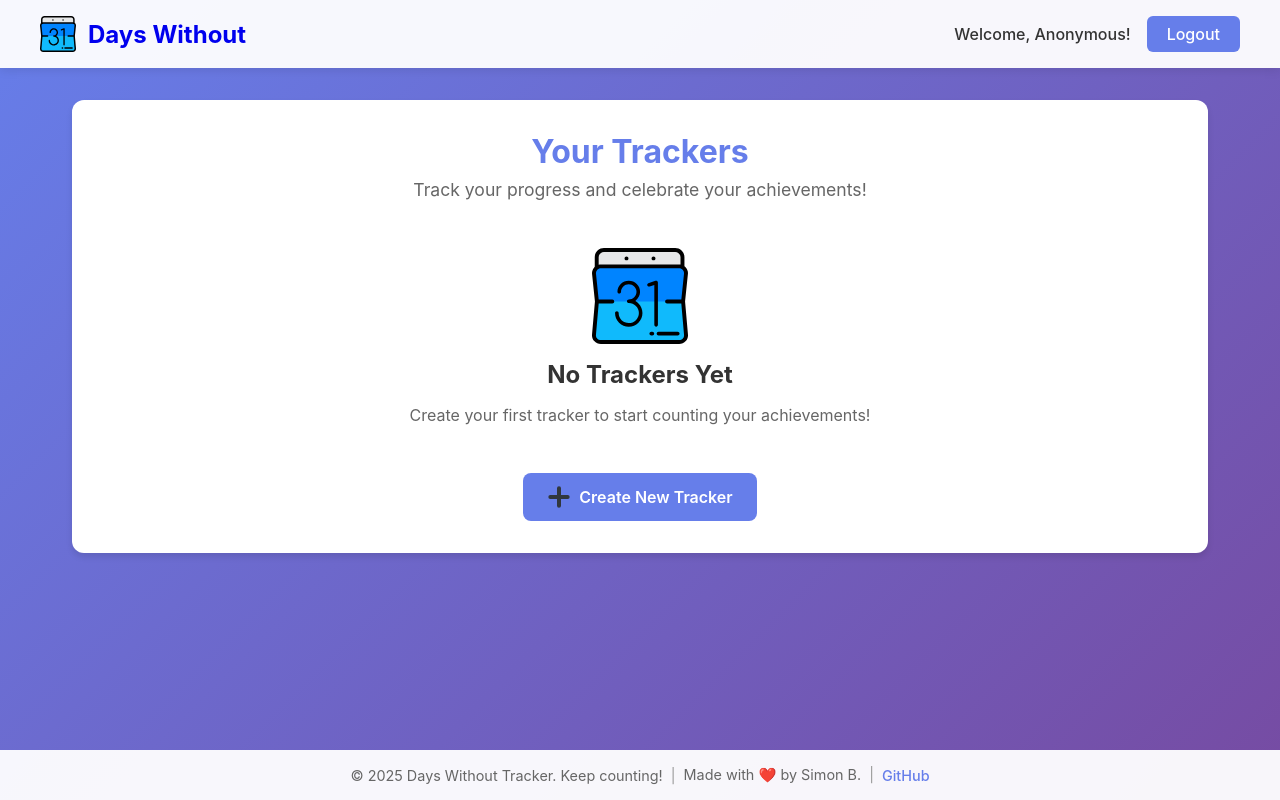
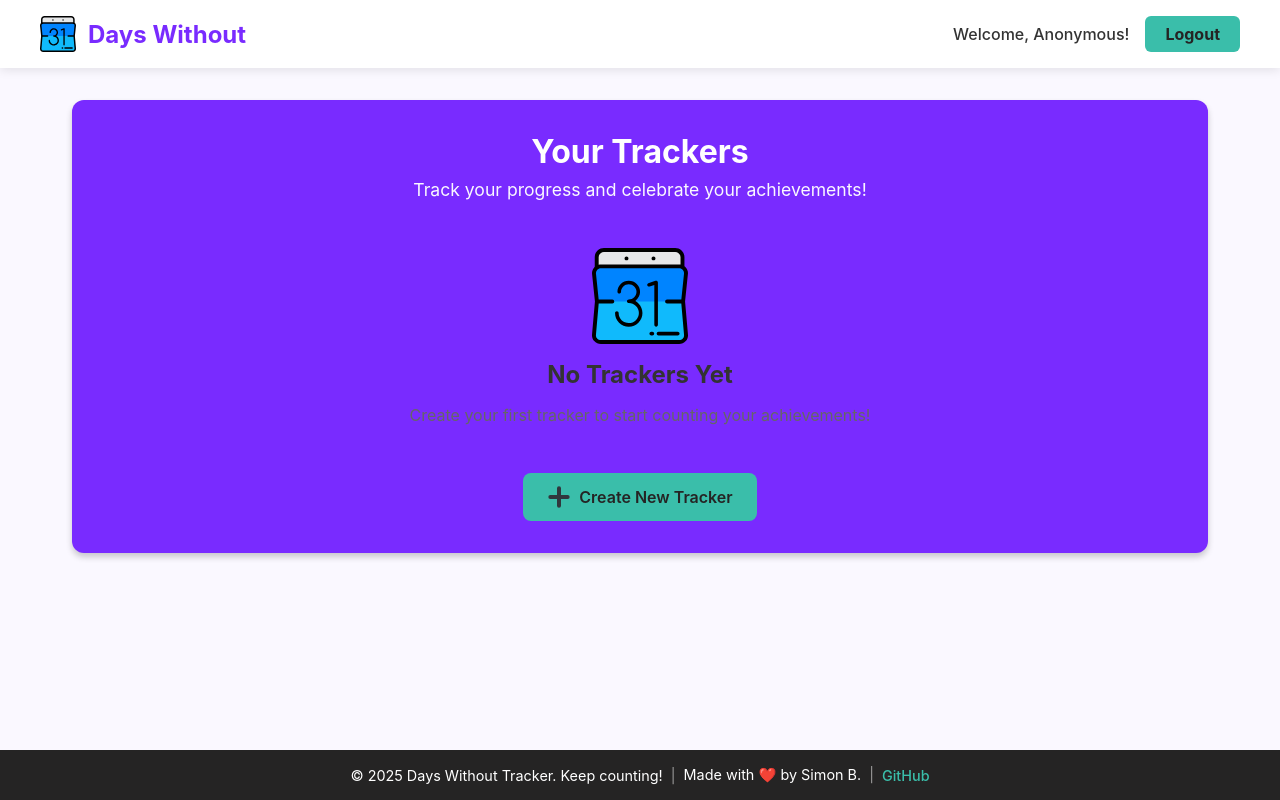
Before and after one commit to simon-b64/DaysWithout, a Flask app: page / in a window 1280 px wide. Run offline with Flask 3, Linux system fonts and the light colour scheme; the visitor is signed in with stand-in values (Sample User, id 1); data comes from the database, SQL or seed files in the repository; data that the repository does not hold is empty.

Commit message:
feat: Started on color rework

```diff
--- /dev/null
+++ b/app/static/css/style.css
@@ -0,0 +1,31 @@
+:root {
+    --light-background-light: #ffffff;
+    --light-background-pastel-light:#faf8ff;
+    --dark-background-light: #252424;
+    --primary-color-light: #792bff;
+    --secondary-color-light: #3abeaa;
+    --terniary-color-light: #ffa5ff;
+
+    --primary-color: var(--primary-color-light);
+    --secondary-color: var(--secondary-color-light);
+    --terniary-color: var(--terniary-color-light);
+    --light-background: var(--light-background-light);
+    --light-background-pastel: var(--light-background-pastel-light);
+    --dark-background: var(--dark-background-light);
+
+    --font-family: -apple-system, BlinkMacSystemFont, 'Segoe UI', Roboto, 'Helvetica Neue', Arial, sans-serif;
+}
+
+* {
+    margin: 0;
+    padding: 0;
+    box-sizing: border-box;
+}
+
+body {
+    margin: 0;
+    padding: 0;
+    font-family: var(--font-family), serif;
+    background-color: var(--light-background-pastel);
+    color: var(--dark-background);
+}
--- a/app/templates/general.html
+++ b/app/templates/general.html
@@ -4,16 +4,9 @@
     <meta charset="UTF-8">
     <meta name="viewport" content="width=device-width, initial-scale=1.0">
     <title>{% block title %}{% endblock %} - Days Without</title>
+    <link rel="stylesheet" href="{{ url_for('static', filename='css/style.css') }}">
     <style>
-        * {
-            margin: 0;
-            padding: 0;
-            box-sizing: border-box;
-        }
-
         body {
-            font-family: -apple-system, BlinkMacSystemFont, 'Segoe UI', Roboto, 'Helvetica Neue', Arial, sans-serif;
-            background: linear-gradient(135deg, #667eea 0%, #764ba2 100%);
             min-height: 100vh;
             display: flex;
             flex-direction: column;
@@ -21,7 +14,7 @@
         }
 
         header {
-            background-color: rgba(255, 255, 255, 0.95);
+            background-color: var(--light-background);
             box-shadow: 0 2px 10px rgba(0, 0, 0, 0.1);
             padding: 1rem 2rem;
         }
@@ -35,7 +28,7 @@
         }
 
         nav h1 {
-            color: #667eea;
+            color: var(--primary-color);
             font-size: 1.5rem;
             font-weight: 700;
             display: flex;
@@ -50,6 +43,7 @@
         }
 
         nav a, nav a:visited, nav a:hover {
+            color: var(--primary-color);
             text-decoration: none;
             transition: color 0.3s;
         }
@@ -61,21 +55,20 @@
         }
 
         nav .auth-section span {
-            color: #333;
             font-weight: 500;
         }
 
         nav .auth-section a {
-            background-color: #667eea;
-            color: white;
+            background-color: var(--secondary-color);
+            color: var(--dark-background);
             padding: 0.5rem 1.25rem;
             border-radius: 6px;
-            font-weight: 500;
+            font-weight: 700;
             transition: all 0.3s;
         }
 
         nav .auth-section a:hover {
-            background-color: #5568d3;
+            background-color: var(--primary-color);
             transform: translateY(-2px);
             box-shadow: 0 4px 8px rgba(102, 126, 234, 0.3);
         }
@@ -89,10 +82,10 @@
         }
 
         .container {
-            background-color: white;
+            background-color: var(--primary-color);
             border-radius: 12px;
             padding: 2rem;
-            box-shadow: 0 4px 6px rgba(0, 0, 0, 0.1);
+            box-shadow: 0 4px 6px rgba(0, 0, 0, 0.2);
         }
 
         .flash-messages {
@@ -124,10 +117,10 @@
         }
 
         footer {
-            background-color: rgba(255, 255, 255, 0.95);
+            background-color: var(--dark-background);
             padding: 1rem 2rem;
             text-align: center;
-            color: #666;
+            color: var(--light-background);
             font-size: 0.9rem;
         }
 
@@ -146,14 +139,14 @@
         }
 
         footer a {
-            color: #667eea;
+            color: var(--secondary-color);
             text-decoration: none;
             font-weight: 500;
             transition: color 0.3s;
         }
 
         footer a:hover {
-            color: #5568d3;
+            color: var(--secondary-color);
             text-decoration: underline;
         }
 
--- a/app/templates/index.html
+++ b/app/templates/index.html
@@ -9,20 +9,20 @@
         }
 
         .page-header h2 {
-            color: #667eea;
+            color: var(--light-background);
             font-size: 2rem;
             margin-bottom: 0.5rem;
         }
 
         .page-header p {
-            color: #666;
+            color: var(--light-background-pastel);
             font-size: 1.1rem;
         }
 
         .add-tracker-btn {
             display: inline-block;
-            background-color: #667eea;
-            color: white;
+            background-color: var(--secondary-color);
+            color: var(--dark-background);
             padding: 0.75rem 1.5rem;
             border-radius: 8px;
             text-decoration: none;
@@ -48,8 +48,8 @@
         }
 
         .tracker-card {
-            background: linear-gradient(135deg, #667eea 0%, #764ba2 100%);
-            color: white;
+            background: var(--light-background);
+            color: var(--dark-background);
             padding: 1.5rem;
             border-radius: 12px;
             box-shadow: 0 4px 6px rgba(0, 0, 0, 0.1);
@@ -67,9 +67,9 @@
             font-weight: bolder;
             margin-bottom: 1rem;
             word-wrap: break-word;
-            border: 4px dashed white;
-            border-radius: 8px;
-            padding: 0.5rem 0;
+            border: 4px solid var(--primary-color);
+            border-radius: 12px;
+            padding: 1rem 0;
             letter-spacing: 0.2rem;
         }
 
@@ -118,14 +118,13 @@
         }
 
         .btn-reset {
-            background-color: #ffd700;
-            color: #333;
+            background-color: var(--primary-color);
+            color: var(--light-background);
         }
 
         .btn-delete {
-            background-color: rgba(255, 255, 255, 0.2);
-            color: white;
-            border: 1px solid white;
+            background-color: var(--terniary-color);
+            color: var(--dark-background);
         }
 
         .empty-state {
```
